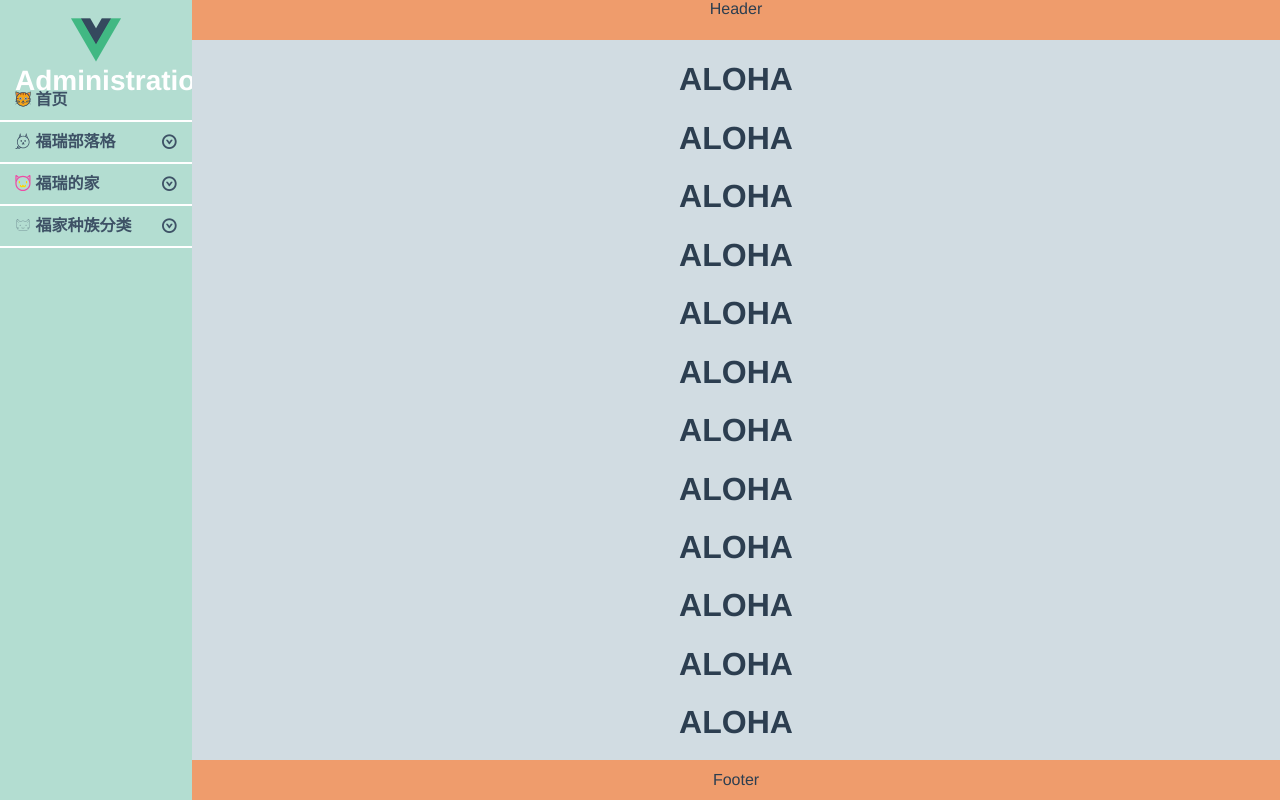
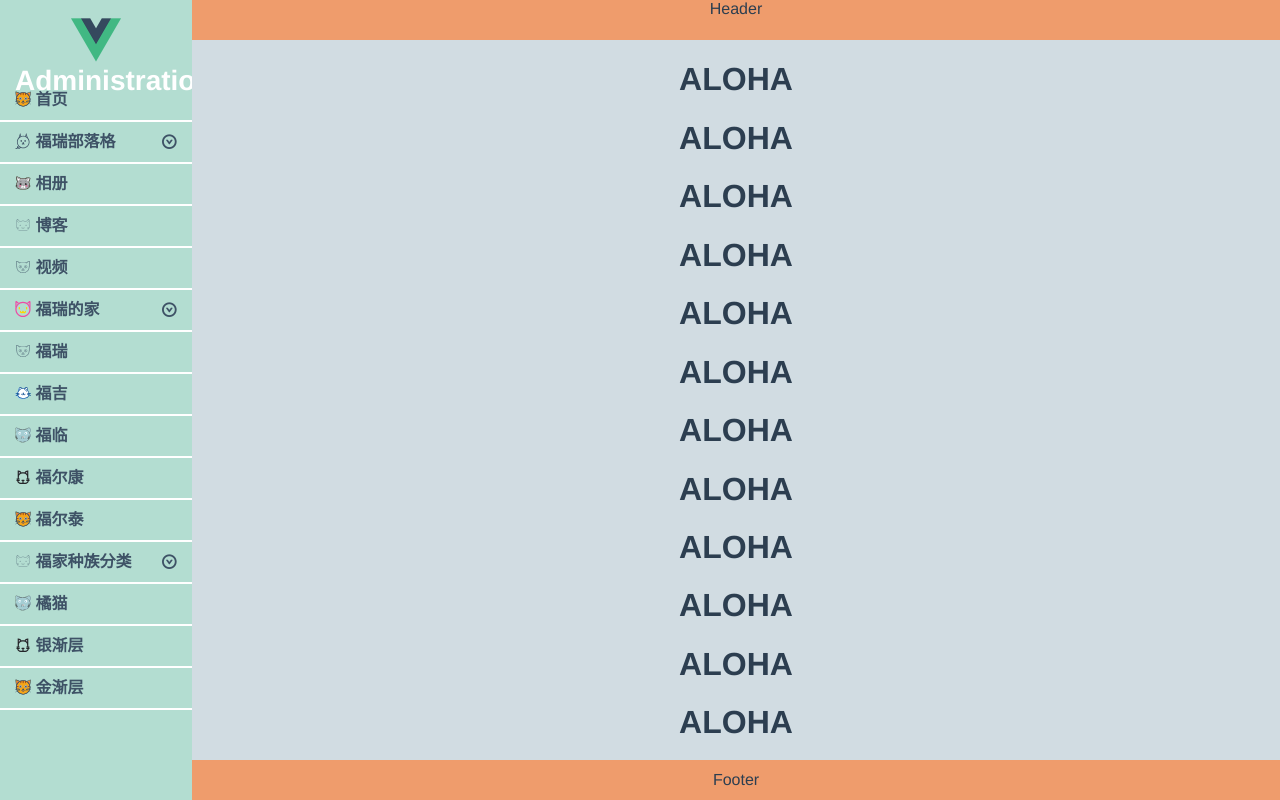
Before and after one commit to jesuisrachel/administration, a Vue app: page /#/home in a window 1280 px wide. Built offline with nearby package versions, Linux system fonts and the light colour scheme.

Commit message:
recursive navigator

```diff
--- /dev/null
+++ b/src/components/ListRecursive.vue
@@ -0,0 +1,71 @@
+<template>
+    <div>
+        <ul v-for="(item, index) in menudata" :key="index">
+            <li v-if="!item.children"
+                >
+                <router-link :to="item.url">
+                    <div class="submenu">
+                        <svg class="icon" aria-hidden="true">
+                            <use :xlink:href="item.icon"></use>
+                        </svg>
+                        {{item.name}}
+                    </div>
+                </router-link>
+            </li>
+            <li v-else>
+                <div class="submenu" @click="isToggle(item.name)">
+                    <svg class="icon" aria-hidden="true">
+                        <use :xlink:href="item.icon"></use>
+                    </svg>
+                    {{item.name}}
+                    <i :class="item.name === toggleName?'icon-up-circle':'icon-down-circle'" class="iconfont slidedownIcon"></i>
+                </div>
+                <listRecursive :menudata="item.children"></listRecursive>
+            </li>
+        </ul>
+    </div>
+</template>
+
+<script>
+export default {
+    props: ['menudata'],
+    name: 'listRecursive',
+    data(){
+		return{
+            currentURL:'/home',//当前显示的url
+            toggleName: '',  // 菜单子项目名称
+            defaultActive:true,
+		}
+    },
+    methods:{
+        isToggle(name){
+            name!=this.toggleName ? this.toggleName=name : this.toggleName='';
+            console.log(name);
+            console.log(this.toggleName);
+        }
+    }
+}
+</script>
+
+<style scoped>
+.submenu{
+    height: 40px;
+	line-height: 40px;
+    border-bottom: 2px solid white;
+	padding-left: 15px;
+}
+.submenu :hover{
+	background: #80BEAF;
+	color: white;
+}
+.icon{
+  width: 1em;
+  height: 1em;
+  vertical-align: -0.15em;
+  fill: currentColor;
+  overflow: hidden;
+}
+.icon:hover {
+  font-size: 24px;
+}
+</style>
--- a/src/components/SideMenu.vue
+++ b/src/components/SideMenu.vue
@@ -1,4 +1,4 @@
-<template>
+<template><!--使用循环嵌套的方法实现导航栏-->
 	<div>
 		<div class="menuTop">
             <img src="../assets/logo.png" alt="LOGO">
@@ -6,43 +6,86 @@
         </div>
 		<div class="menu">
 			<ul>
-				<li><div>福瑞部落格</div>
-					<ul>
-						<li><div @click="isShow=!isShow, selectMenu()" :class="{active:isShow}">相册</div></li>
-						<li><div @click="isShow=!isShow, selectMenu()" :class="{active:isShow}">博文</div></li>
-					</ul>
-				</li>
-				<li><div>福瑞的家</div>
-					<ul>
-						<li><div>福瑞</div></li>
-						<li><div>福吉</div></li>
-						<li><div>福临</div></li>
-						<li><div>福尔康</div></li>
-						<li><div>福尔泰</div></li>
-					</ul>
-				</li>
-				<li><div>福家种族分类</div>
-					<ul>
-						<li><div>橘猫</div></li>
-						<li><div>银渐层</div></li>
-						<li><div>金渐层</div></li>
-					</ul>
-				</li>
+				<template v-for="(item, index) in menulist">
+					<li :class="currentURL===item.url ?'active': ''" :key="index">
+						<template v-if="item.url"><!--单级目录-->
+							<router-link :to="item.url">
+								<div>
+									<svg class="icon" aria-hidden="true">
+										<use :xlink:href="item.icon"></use>
+									</svg>
+									{{item.name}}
+								</div>
+							</router-link>
+						</template>
+						<template v-else-if="item.children"><!--两级目录-->
+							<div @click="isToggle(item.name)">
+								<svg class="icon" arial-hidden="true">
+									<use :xlink:href="item.icon"></use>
+								</svg>
+								{{item.name}}
+								<i :class="item.name === toggleName?'icon-up-circle':'icon-down-circle'" class="iconfont slidedownIcon"></i>
+							</div>
+							<transition name="sliderToggle" mode="out-in">
+								<ul v-show="item.name === toggleName" id="submenu">
+									<template v-for="(subitem, subindex) in item.children">
+										<li :class="currentURL===subitem.url ?'active': 'notActive'" :key="subindex">
+											<router-link :to="subitem.url">
+												<div>
+													<svg class="icon" arial-hidden="true">
+														<use :xlink:href="subitem.icon"></use>
+													</svg>
+													{{subitem.name}}
+												</div>
+											</router-link>
+										</li>
+									</template>
+								</ul>
+							</transition>
+						</template>
+					</li>
+				</template>
 			</ul>
 		</div>
   	</div>
 </template>
 
 <script>
+import {MenuList} from './SideMenuList'
 export default {
 	data(){
 		return{
-			isShow: false
+            menulist: MenuList,//目录数据
+            currentURL:'/home',//当前显示的url
+            toggleName: '',  // 菜单子项目名称
+            defaultActive:true,
+		}
+	},
+	mounted(){
+		this.currentURL = sessionStorage.getItem('currentURL');
+		console.log(this.currentURL);
+		this.toggleName = sessionStorage.getItem('toggleName');
+	},
+	watch:{
+		'$route'(){
+			this.currentURL = this.$route.fullPath;
+			sessionStorage.setItem('currentURL', this.currentURL);
 		}
 	},
 	methods:{
-		selectMenu(){
-			console.log(this.isShow);
+		isToggle(name){
+			name!=this.toggleName ? this.toggleName=name : this.toggleName='';
+			sessionStorage.setItem('toggleName', this.toggleName);
+			//未定高度slideDown
+			// var submenu = document.getElementById("submenu");
+			// submenu.style.height = 'auto';
+			// let height= window.getComputedStyle(submenu, null)['height'];
+			// submenu.style.height = '0';
+			// setTimeout(function () {
+      //       submenu.style.height = height;
+      //       // el.style.paddingTop = paddingTop;
+      //       submenu.style.opacity = 1;
+      //     }, 3000);
 		}
 	}
 }
@@ -82,21 +125,50 @@ export default {
 .menu div{
 	height: 40px;
 	line-height: 40px;
-    border-bottom: 2px solid white;
+  border-bottom: 2px solid white;
 	padding-left: 15px;
 }
 .menu div:hover{
 	background: #80BEAF;
 	color: white;
 }
-.menu ul>li:hover>ul>li>div{
-	display: block;
+.slidedownIcon{
+	float: right;
+	margin-right: 15px;
 }
-.menu ul>li>ul>li>div{
+.notActive{
 	background: #b7f5da;
-	display: none;
+}
+a{
+	text-decoration: none;
+	color: #3e5266;
 }
 .active{
-	background: red !important;
+	background: #80BEAF;
+}
+.sliderToggle-enter-active,
+.sliderToggle-leave-active {
+  transition: all 0.3s linear;
+  height: 100%;
+  height: auto;
+  overflow: hidden;
+}
+.sliderToggle-enter,
+.sliderToggle-leave-to {
+  overflow: hidden;
+  padding-top: 0;
+  padding-bottom: 0;
+  height: 0;
+  opacity: 0;
+}
+.icon {
+  width: 1em;
+  height: 1em;
+  vertical-align: -0.15em;
+  fill: currentColor;
+  overflow: hidden;
+}
+.icon:hover {
+  font-size: 24px;
 }
 </style>
--- a/src/components/SideMenu1.vue
+++ b/src/components/SideMenu1.vue
@@ -1,99 +1,35 @@
-<template>
+<template><!--使用递归的方法实现导航栏-->
 	<div>
 		<div class="menuTop">
             <img src="../assets/logo.png" alt="LOGO">
 			<span>Administration</span>
         </div>
 		<div class="menu">
-			<ul>
-				<template v-for="(item, index) in menulist">
-					<li :class="currentURL===item.url ?'active': ''" :key="index">
-						<template v-if="item.url"><!--单级目录-->
-							<router-link :to="item.url">
-								<div>
-									<svg class="icon" aria-hidden="true">
-										<use :xlink:href="item.icon"></use>
-									</svg>
-									{{item.name}}
-								</div>
-							</router-link>
-						</template>
-						<template v-else-if="item.children"><!--两级目录-->
-							<div @click="isToggle(item.name)">
-								<svg class="icon" arial-hidden="true">
-									<use :xlink:href="item.icon"></use>
-								</svg>
-								{{item.name}}
-								<i :class="item.name === toggleName?'icon-up-circle':'icon-down-circle'" class="iconfont slidedownIcon"></i>
-							</div>
-							<transition name="sliderToggle" mode="out-in">
-								<ul v-show="item.name === toggleName" id="submenu">
-									<template v-for="(subitem, subindex) in item.children">
-										<li :class="currentURL===subitem.url ?'active': 'notActive'" :key="subindex">
-											<router-link :to="subitem.url">
-												<div>
-													<svg class="icon" arial-hidden="true">
-														<use :xlink:href="subitem.icon"></use>
-													</svg>
-													{{subitem.name}}
-												</div>
-											</router-link>
-										</li>
-									</template>
-								</ul>
-							</transition>
-						</template>
-					</li>
-				</template>
-			</ul>
+			<listRecursive :menudata="menulist"></listRecursive>
 		</div>
   	</div>
 </template>
 
 <script>
-import {MenuList} from './SideMenuList'
+import listRecursive from '@/components/listRecursive'
+import {MenuList} from '@/components/SideMenuList1'
 export default {
+    components:{
+        listRecursive
+    },
 	data(){
 		return{
-            menulist: MenuList,//目录数据
-            currentURL:'/home',//当前显示的url
-            toggleName: '',  // 菜单子项目名称
-            defaultActive:true,
-		}
-	},
-	mounted(){
-		this.currentURL = sessionStorage.getItem('currentURL');
-		console.log(this.currentURL);
-		this.toggleName = sessionStorage.getItem('toggleName');
-	},
-	watch:{
-		'$route'(){
-			this.currentURL = this.$route.fullPath;
-			sessionStorage.setItem('currentURL', this.currentURL);
-			console.log(this.currentURL);
+			menulist: MenuList,
 		}
 	},
 	methods:{
-		isToggle(name){
-			name!=this.toggleName ? this.toggleName=name : this.toggleName='';
-			sessionStorage.setItem('toggleName', this.toggleName);
-			//unkownHeight slide down
-			// var submenu = document.getElementById("submenu");
-			// submenu.style.height = 'auto';
-			// let height= window.getComputedStyle(submenu, null)['height'];
-			// submenu.style.height = '0';
-			// setTimeout(function () {
-      //       submenu.style.height = height;
-      //       // el.style.paddingTop = paddingTop;
-      //       submenu.style.opacity = 1;
-      //     }, 3000);
-		}
+
 	}
 }
 </script>
 
 
-<style scoped>
+<style>
 .menuTop{
 	margin: 15px;
 	height: 50px;
@@ -123,16 +59,16 @@ export default {
 	color: #3e5266;
 	width: 100%;
 }
-.menu div{
+/* .menu div{
 	height: 40px;
 	line-height: 40px;
-    border-bottom: 2px solid white;
+  border-bottom: 2px solid white;
 	padding-left: 15px;
 }
 .menu div:hover{
 	background: #80BEAF;
 	color: white;
-}
+} */
 .slidedownIcon{
 	float: right;
 	margin-right: 15px;
@@ -147,29 +83,4 @@ a{
 .active{
 	background: #80BEAF;
 }
-.sliderToggle-enter-active,
-.sliderToggle-leave-active {
-  transition: all 0.3s linear;
-  height: 100%;
-  height: auto;
-  overflow: hidden;
-}
-.sliderToggle-enter,
-.sliderToggle-leave-to {
-  overflow: hidden;
-  padding-top: 0;
-  padding-bottom: 0;
-  height: 0;
-  opacity: 0;
-}
-.icon {
-  width: 1em;
-  height: 1em;
-  vertical-align: -0.15em;
-  fill: currentColor;
-  overflow: hidden;
-}
-.icon:hover {
-  font-size: 24px;
-}
 </style>
--- /dev/null
+++ b/src/components/SideMenuList1.js
@@ -0,0 +1,70 @@
+export const MenuList=[
+    {
+        name: "首页",
+        url:"/home",
+        icon: "#icon-mao3"
+    },
+    {
+        name:"福瑞部落格",
+        icon: "#icon-buoumaotubiao45",
+        children:[
+            {
+                name:"相册",
+                url:"/album",
+                icon: "#icon-Artboard"
+            },{
+                name:"博客",
+                url:"/blog",
+                icon: "#icon-maomi"
+            },{
+                name:"视频",
+                url:"/vlog",
+                icon:"#icon-mao"
+            }
+        ]
+    },{
+        name:"福瑞的家",
+        icon: "#icon-maomao",
+        children:[
+            {
+                name:"福瑞",
+                url:"",
+                icon: "#icon-mao"
+            },{
+                name:"福吉",
+                url:"",
+                icon: "#icon-maomi1"
+            },{
+                name:"福临",
+                url:"",
+                icon: "#icon-mao1"
+            },{
+                name:"福尔康",
+                url:"",
+                icon: "#icon-mao2"
+            },{
+                name:"福尔泰",
+                url:"",
+                icon: "#icon-mao3"
+            },
+        ]
+    },{
+        name:"福家种族分类",
+        icon: "#icon-maomi",
+        children:[
+            {
+                name:"橘猫",
+                url:"",
+                icon: "#icon-mao1"
+            },{
+                name:"银渐层",
+                url:"",
+                icon: "#icon-mao2"
+            },{
+                name:"金渐层",
+                url:"",
+                icon: "#icon-mao3"
+            }
+        ]
+    }
+]
```
